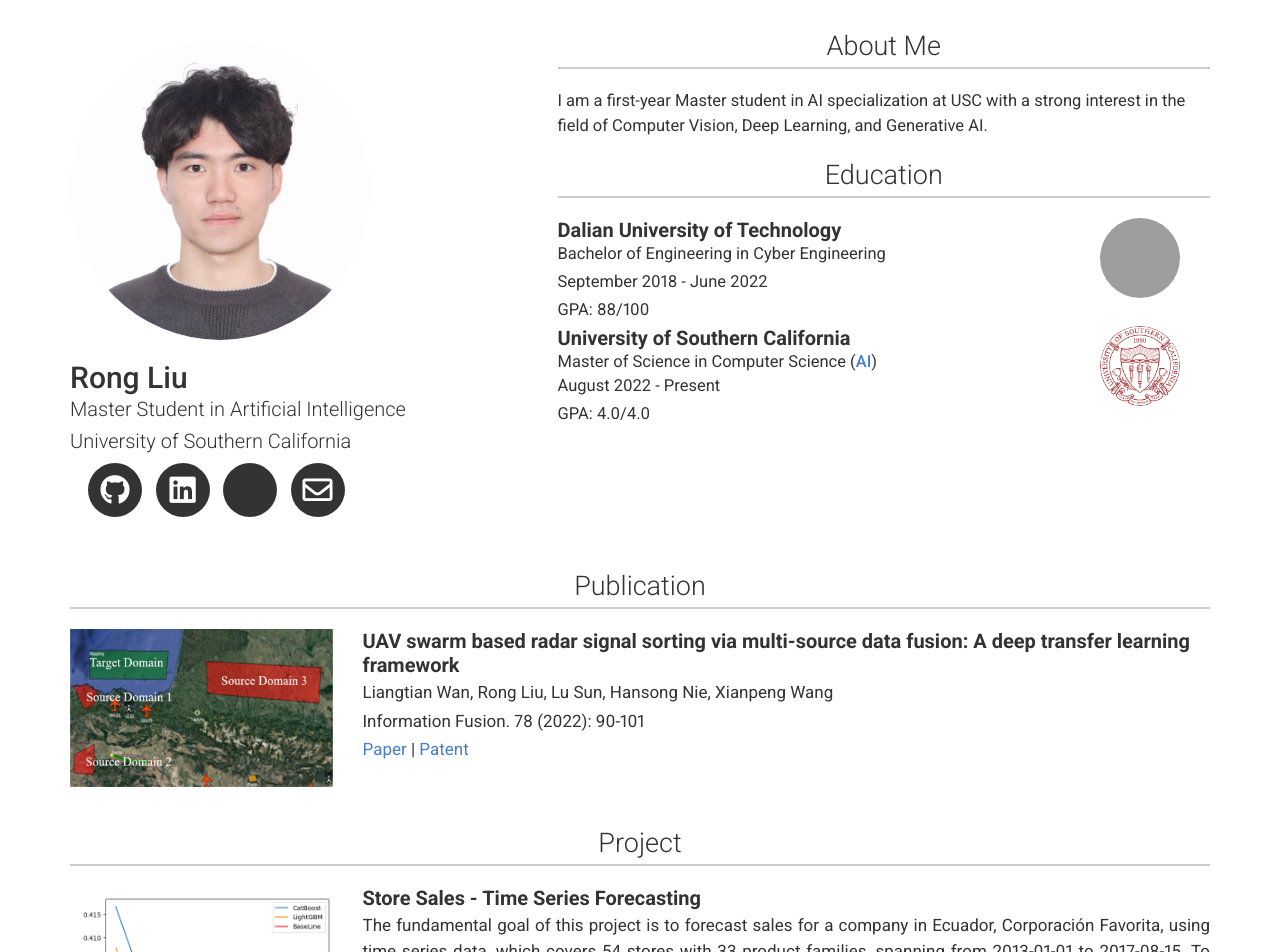
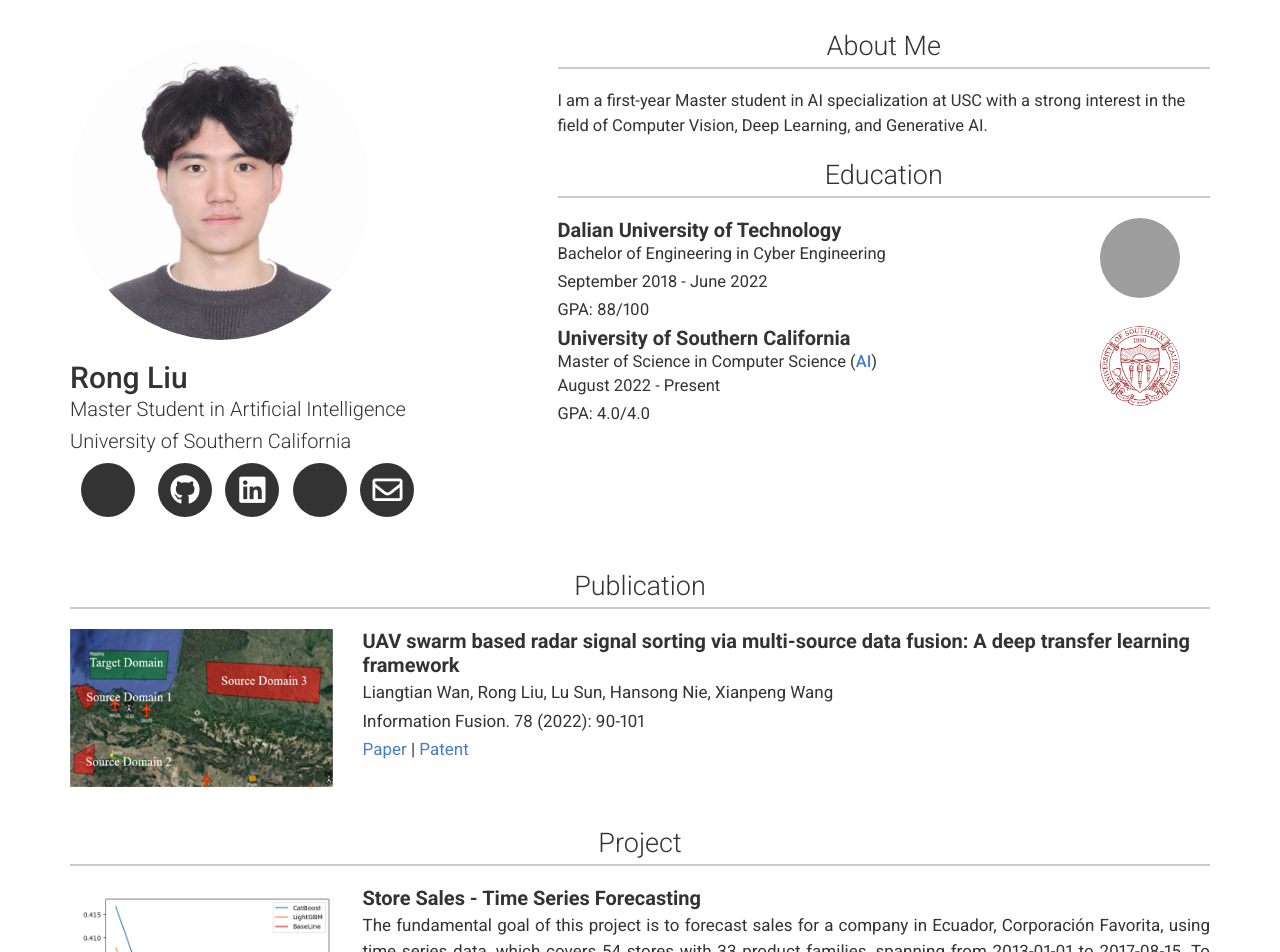
Before and after one commit to RongLiu-Leo/rongliu-leo.github.io, a Jekyll site: the page built from index.md, in a window 1280 px wide. Shown: the top 952 px of the page. Built offline with Jekyll 4.4.1, drawn with Linux system fonts in a browser that asks for light colours; nearby versions of some CDN libraries; a style sheet for code colours, icons or effects is not loaded; grey boxes are pictures that could not be loaded.

Commit message:
Update header.html

```diff
--- a/_includes/header.html
+++ b/_includes/header.html
@@ -7,6 +7,11 @@
       <h2 class="no-print">{{ site.title | escape }}</h2>
       <h2 class="no-print">{{ site.affiliation | escape }}</h2>
       <ul class="icons">
+        <li>
+          <a target="_blank" href="https://scholar.google.com/citations?user={{ site.googlescholar_username| escape }}" class="button button--sacnite button--round-l">
+            <i class="ai ai-cv" title="Print CV"></i>
+          </a>
+        </li>
         <li>
           <a target="_blank" href="https://rongliu-leo.github.io/" class="button button--sacnite button--round-l button--homepage">
             <i class="fas fa-globe" title="HomePage link"></i>
```
